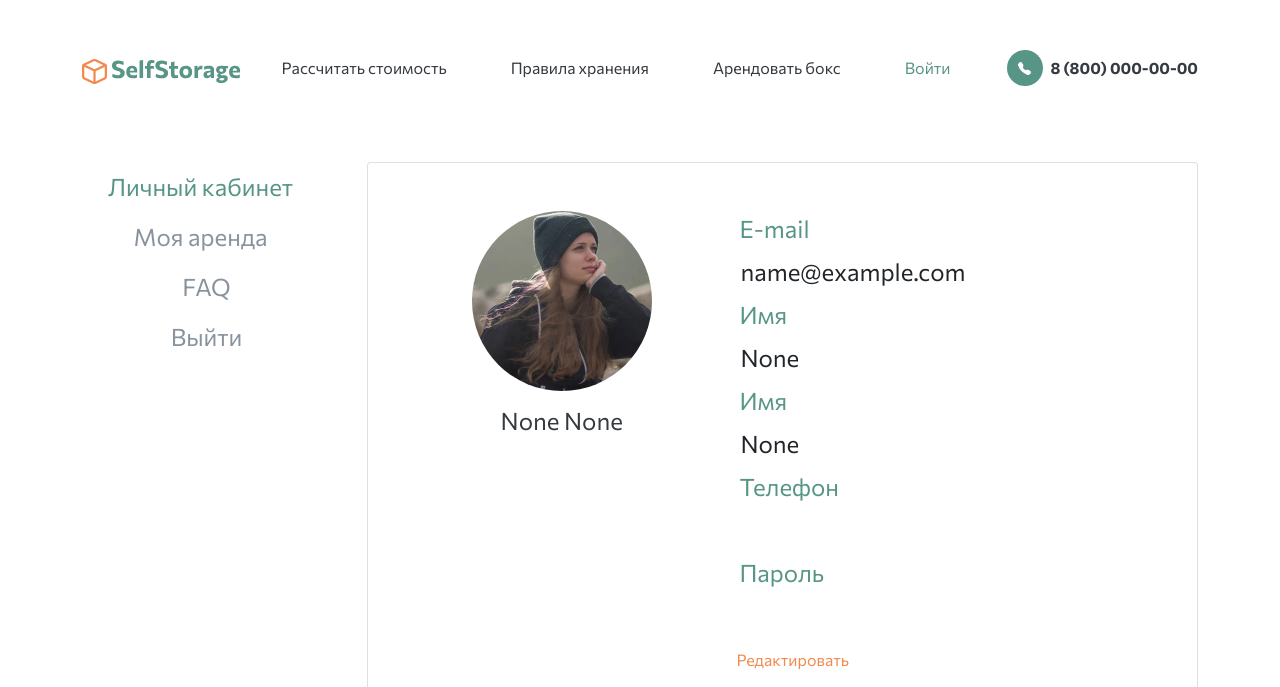
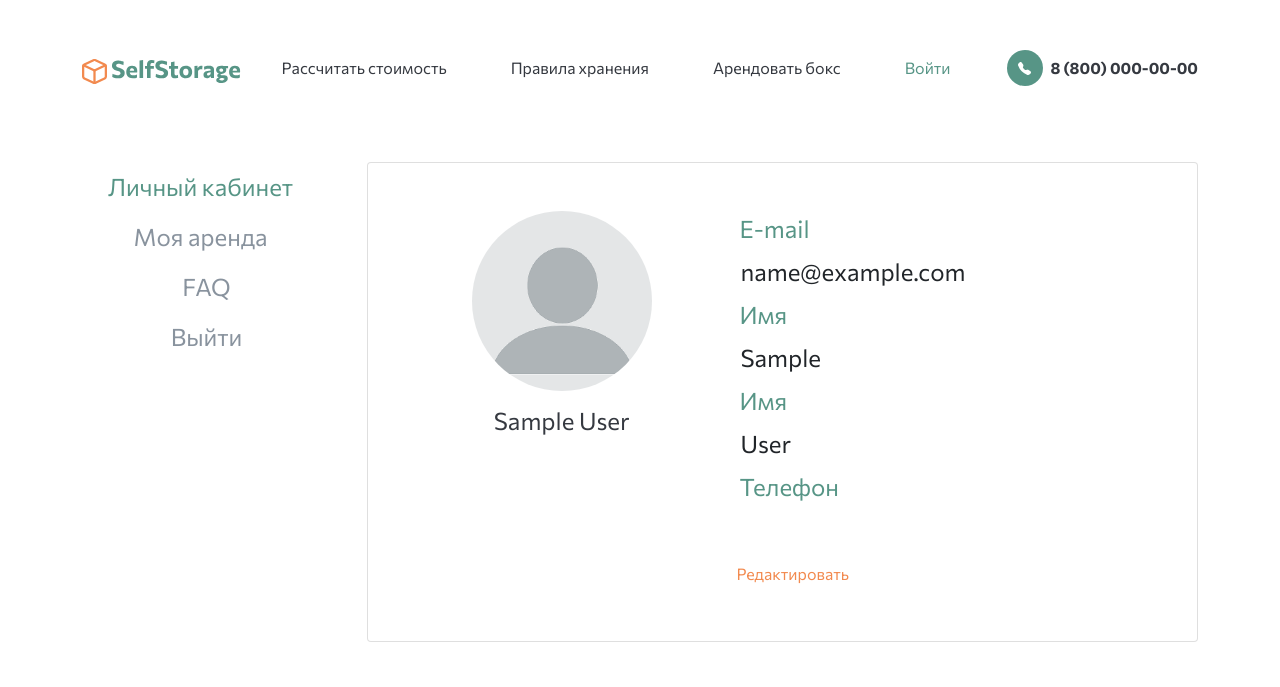
Before and after one commit to statik2002/SelfStorage, a Django app: page /cabinet/ in a window 1280 px wide. Shown: the top 687 px of the page. Run offline with Django 4.2, Linux system fonts and the light colour scheme; the visitor is signed in with stand-in values (Sample User, id 1); parts of the project's set-up code (start-up, migrations or seed data) failed here and were passed over.

Commit message:
Add login and registration

```diff
--- a/SelfStorage/main/models.py
+++ b/SelfStorage/main/models.py
@@ -25,8 +25,8 @@
 class Customer(AbstractUser):
     username = None
     email = models.EmailField(max_length=256, unique=True)
-    first_name = None
-    last_name = None
+    first_name = models.CharField(max_length=256, null=True, blank=True)
+    last_name = models.CharField(max_length=256, null=True, blank=True)
     name = models.CharField(
         'Имя пользователя',
         max_length=100,
@@ -42,6 +42,8 @@
         'Дата регистрации',
         default=timezone.now
     )
+    avatar = models.ImageField(blank=True, null=True, upload_to='avatars/')
+
     REQUIRED_FIELDS = ['name']
     USERNAME_FIELD = 'email'
 
--- a/SelfStorage/main/templates/main/base.html
+++ b/SelfStorage/main/templates/main/base.html
@@ -54,9 +54,13 @@
 				<button type="button" class="btn-close" data-bs-dismiss="modal" aria-label="Close"></button>
 			</div>
 			<div class="modal-body d-flex justify-content-center align-items-center">
-				<form class="d-flex flex-column align-items-center" style="max-width: 420px">
+				<form class="d-flex flex-column align-items-center" style="max-width: 420px" action="{% url 'main:registration' %}" method="post">
+					{% csrf_token %}
 					<h1 class="modal-title text-center fw-bold mb-3">Регистрация</h1>
 					<input type="email" required name="EMAIL_CREATE" class="form-control border-8 mb-4 py-3 px-5 border-0 fs_24 SelfStorage__bg_lightgrey" placeholder="E-mail">
+					<input type="text" required name="FIRSTNAME_CREATE" class="form-control border-8 mb-4 py-3 px-5 border-0 fs_24 SelfStorage__bg_lightgrey" placeholder="First name">
+					<input type="text" required name="LASTNAME_CREATE" class="form-control border-8 mb-4 py-3 px-5 border-0 fs_24 SelfStorage__bg_lightgrey" placeholder="Last name">
+					<input type="tel" required name="PHONE_CREATE" class="form-control border-8 mb-4 py-3 px-5 border-0 fs_24 SelfStorage__bg_lightgrey" placeholder="You phone number">
 					<input type="text" required name="PASSWORD_CREATE" class="form-control border-8 mb-4 py-3 px-5 border-0 fs_24 SelfStorage__bg_lightgrey" placeholder="Пароль">
 					<input type="text" required name="PASSWORD_CONFIRM" class="form-control border-8 mb-4 py-3 px-5 border-0 fs_24 SelfStorage__bg_lightgrey" placeholder="Подтверждение пароля">
 					<span class="fw-light SelfStorage_grey">Нажимая на кнопку, вы подтверждаете свое <a href="#" class="SelfStorage_grey">согласие на обработку персональных данных</a></span>
--- a/SelfStorage/main/templates/main/my-rent.html
+++ b/SelfStorage/main/templates/main/my-rent.html
@@ -10,7 +10,7 @@
 		<div class="col-lg-3 d-flex flex-column nav nav-pills">
 			<button class="ps-0 btn bg-white fs_24 shadow-none SelfStorage_orange SelfStorage_tab active" id="LK-tab" data-bs-toggle="pill" data-bs-target="#LK" type="button" role="tab" aria-controls="LK" aria-selected="true">Личный кабинет</button>
 			<button class="ps-0 btn bg-white fs_24 shadow-none SelfStorage_grey SelfStorage_tab" id="Rent-tab" data-bs-toggle="pill" data-bs-target="#Rent" type="button" role="tab" aria-controls="Rent" aria-selected="false">Моя аренда</button>
-			<a href="./faq.html" class="btn fs_24 shadow-none text-decoration-none SelfStorage_grey SelfStorage_tab">FAQ</a>
+			<a href="{% url 'main:faq' %}" class="btn fs_24 shadow-none text-decoration-none SelfStorage_grey SelfStorage_tab">FAQ</a>
 			<a href="#" class="btn fs_24 shadow-none text-decoration-none SelfStorage_grey SelfStorage_tab">Выйти</a>
 		</div>
 		<div class="col-lg-9">
@@ -18,7 +18,11 @@
 				<div class="tab-pane fade show active" id="LK" role="tabpanel" aria-labelledby="LK-tab">
 					<div class="row">
 						<div class="col-12 col-sm-5 d-flex flex-column align-items-center">
-							<img src="{% static 'img/image10.png' %}" class="rounded-pill mb-3" alt="">
+							{% if not user.avatar %}
+							<img src="{% static 'img/no_avatar.png' %}" class="rounded-pill mb-3" alt="" style="width: 180px; height: 180px">
+							{% else %}
+							<img src="{{ user.avatar.url }}" class="rounded-pill mb-3" alt="" style="width: 180px; height: 180px">
+							{% endif %}
 							<h4>{{ user.first_name }} {{ user.last_name }}</h4>
 						</div>
 						<div class="col-12 col-sm-7 d-flex flex-column">
@@ -27,13 +31,15 @@
 								<label class="fs_24 SelfStorage_green ms-2" for="EMAIL">E-mail</label>
 								<input type="email" name="EMAIL_EDIT" id="EMAIL" class="form-control fs_24 ps-2 SelfStorage__input" value="{{ user.email }}" disabled>
 								<label class="fs_24 SelfStorage_green ms-2" for="FIRSTNAME">Имя</label>
-								<input type="email" name="FIRSTNAME" id="FIRSTNAME" class="form-control fs_24 ps-2 SelfStorage__input" value="{{ user.first_name }}" disabled>
+								<input type="text" name="FIRSTNAME" id="FIRSTNAME" class="form-control fs_24 ps-2 SelfStorage__input" value="{{ user.first_name }}" disabled>
 								<label class="fs_24 SelfStorage_green ms-2" for="LASTNAME">Имя</label>
-								<input type="email" name="LASTNAME" id="LASTNAME" class="form-control fs_24 ps-2 SelfStorage__input" value="{{ user.last_name }}" disabled>
+								<input type="text" name="LASTNAME" id="LASTNAME" class="form-control fs_24 ps-2 SelfStorage__input" value="{{ user.last_name }}" disabled>
 								<label class="fs_24 SelfStorage_green ms-2" for="PHONE">Телефон</label>
 								<input type="tel" name="PHONE_EDIT" id="PHONE" class="form-control fs_24 ps-2 SelfStorage__input" value="{{ user.phone_number }}" disabled>
+								<!--
 								<label class="fs_24 SelfStorage_green ms-2" for="PASSWORD">Пароль</label>
 								<input type="password" name="PASSWORD_EDIT" id="PASSWORD" class="form-control fs_24 ps-2 SelfStorage__input" value="{{ user.password }}" disabled>
+								-->
 								<button type="submit" class="btn SelfStorage_green ps-1" id="save" style="display: none">Сохранить</button>
 								<a class="btn SelfStorage_orange ps-1" id="edit">Редактировать</a>
 								<script>
@@ -43,30 +49,30 @@
 										document.getElementById('FIRSTNAME').disabled = false
 										document.getElementById('LASTNAME').disabled = false
 										document.getElementById('PHONE').disabled = false
-										document.getElementById('PASSWORD').disabled = false
-										document.getElementById('PASSWORD').type = 'text'
+										//document.getElementById('PASSWORD').disabled = false
+										//document.getElementById('PASSWORD').type = 'text'
+										document.getElementById('save').style.display = 'inline-block'
 										document.getElementById('edit').style.display = 'none'
-										document.getElementById('save').style.display = 'inline-block'
 									})
-									document.getElementById('save').addEventListener('click', () => {
-										setTimeout(() => {
-											document.getElementById('EMAIL').disabled = true
-											document.getElementById('FIRSTNAME').disabled = true
-											document.getElementById('LASTNAME').disabled = true
-											document.getElementById('PHONE').disabled = true
-											document.getElementById('PASSWORD').disabled = true
-											document.getElementById('PASSWORD').type = 'password'
-											document.getElementById('edit').style.display = 'inline-block'
-											document.getElementById('save').style.display = 'none'
-										}, 0)
-									})
+									//document.getElementById('save').addEventListener('click', () => {
+									//	setTimeout(() => {
+									//		document.getElementById('EMAIL').disabled = true
+									//		document.getElementById('FIRSTNAME').disabled = true
+									//		document.getElementById('LASTNAME').disabled = true
+									//		document.getElementById('PHONE').disabled = true
+											//document.getElementById('PASSWORD').disabled = true
+											//document.getElementById('PASSWORD').type = 'password'
+									//		document.getElementById('edit').style.display = 'inline-block'
+									//		document.getElementById('save').style.display = 'none'
+									//	}, 0)
+									//})
 								</script>
 							</form>
 						</div>
 					</div>
 				</div>
 				<div class="tab-pane fade" id="Rent" role="tabpanel" aria-labelledby="Rent-tab">
-					<h1 class="fw-bold SelfStorage_green mb-5">Добрый день, Екатерина!</h1>
+					<h1 class="fw-bold SelfStorage_green mb-5">Добрый день, {{user.first_name}}!</h1>
 					<a href="#" class="SelfStorage_orange">История аренды</a>
 					<h4 class="SelfStorage_grey my-3">Срок Вашей аренды подходит к концу :(<br>Вы можете продлить аренду или забрать вещи до 28 июня 2022 года включительно.</h4>
 					<div class="mb-5">
--- a/SelfStorage/main/urls.py
+++ b/SelfStorage/main/urls.py
@@ -8,5 +8,6 @@
     path('boxes/', views.boxes_view, name='boxes'),
     path('faq/', views.faq_view, name='faq'),
     path('login/', views.user_login, name='login'),
-    path('cabinet/', views.cabinet, name='cabinet')
+    path('cabinet/', views.cabinet, name='cabinet'),
+    path('registration/', views.user_registration, name='registration')
 ]
--- a/SelfStorage/main/views.py
+++ b/SelfStorage/main/views.py
@@ -3,8 +3,10 @@
 from django.shortcuts import render, redirect
 from django.contrib.auth import authenticate, login
 from django.urls import reverse
+from django.contrib.auth.models import User
 
 from main.forms import loginForm
+from main.models import Customer
 
 
 def index(request):
@@ -74,17 +76,14 @@
 def cabinet(request):
 
     if request.method == 'POST':
-        email = request.POST.get('EMAIL')
-        phone_number = request.POST.get('PHONE')
-        password = request.POST.get('PASSWORD')
+        email = request.POST.get('EMAIL_EDIT')
+        phone_number = request.POST.get('PHONE_EDIT')
         first_name = request.POST.get('FIRSTNAME')
         last_name = request.POST.get('LASTNAME')
         user = request.user
-        print(user)
 
         user.email = email
         user.phone_number = phone_number
-        user.password = password
         user.first_name = first_name
         user.last_name = last_name
         user.save()
@@ -92,3 +91,30 @@
         return render(request, 'main/my-rent.html', {})
     else:
         return render(request, 'main/my-rent.html', {})
+
+
+def user_registration(request):
+
+    if request.method == 'POST':
+        email = request.POST.get('EMAIL_CREATE')
+        first_name = request.POST.get('FIRSTNAME_CREATE')
+        last_name = request.POST.get('LASTNAME_CREATE')
+        phone = request.POST.get('PHONE_CREATE')
+        password_create = request.POST.get('PASSWORD_CREATE')
+        password_confirm = request.POST.get('PASSWORD_CONFIRM')
+        if password_create == password_confirm:
+            user = Customer.objects.create_user(
+                email=email,
+                password=password_create,
+                name=f'{first_name} {last_name}',
+                phone_number=phone,
+                first_name=first_name,
+                last_name=last_name
+            )
+            login(request, user)
+            return redirect(reverse('main:cabinet'), kwargs={})
+        else:
+            return HttpResponse('Passwords is different!')
+
+    else:
+        return render(request, 'main/index.html', {})
--- a/requirements.txt
+++ b/requirements.txt
@@ -1,2 +1,3 @@
 Django==4.2.7
 environs==9.5.0
+Pillow==10.1.0
```
Also changed, not shown: SelfStorage/main/migrations/0002_customer_first_name_customer_last_name.py (added), SelfStorage/main/migrations/0003_customer_avatar.py (added), SelfStorage/main/static/img/no_avatar.png (added), 1 other file.
